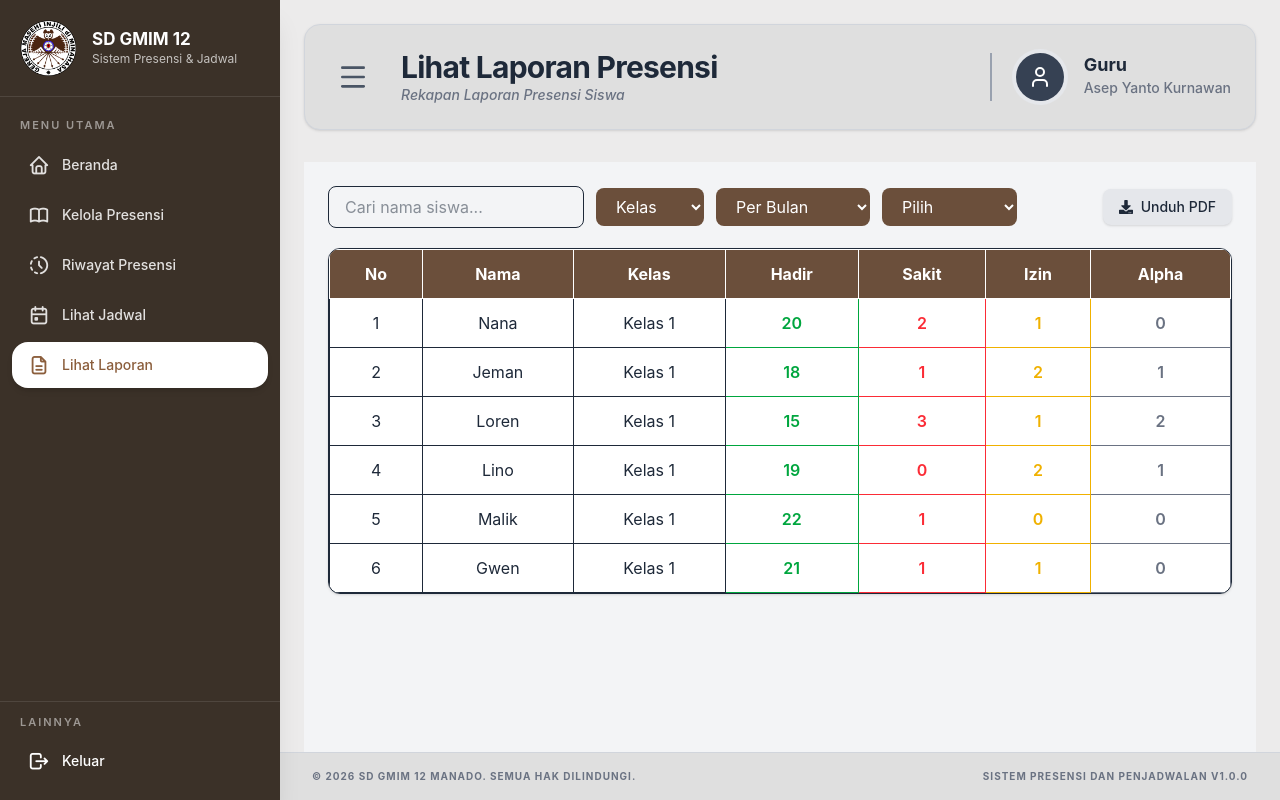
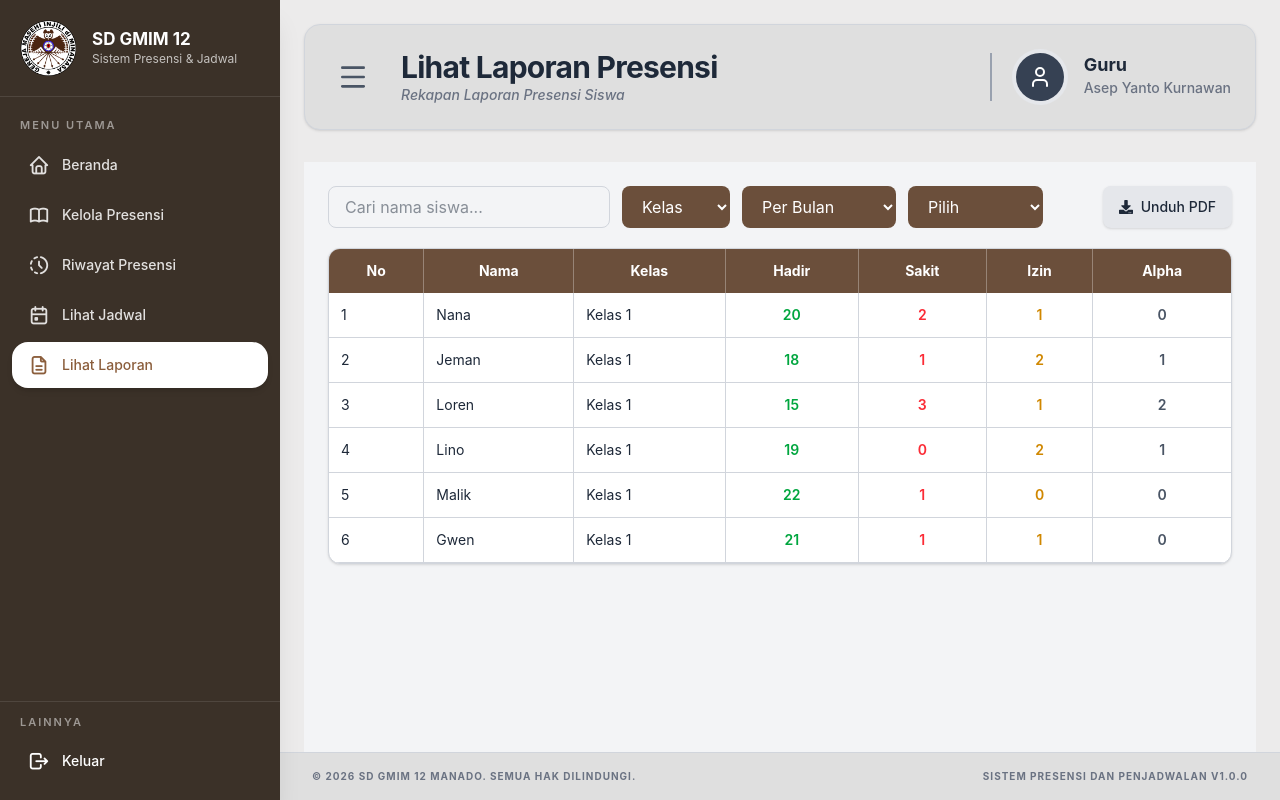
Before and after one commit to Dhoo365/Sistem-presensi-dan-pengelolaan-jadwal-pembelajaran-dan-ujian-berbasis-web, a React (Vite) app: page /guru/laporan in a window 1280 px wide. Built offline with nearby package versions, Linux system fonts and the light colour scheme.

Commit message:
revisi halaman LaporanGuru di tabel

```diff
--- a/src/pages/guru/LaporanGuru.jsx
+++ b/src/pages/guru/LaporanGuru.jsx
@@ -1,7 +1,7 @@
 import { useState } from "react";
 import { FaDownload } from "react-icons/fa";
 
-const KelolaPresensi = () => {
+const LaporanPresensi = () => {
   const [kelas, setKelas] = useState("");
   const [mode, setMode] = useState("bulan");
   const [timeline, setTimeline] = useState("");
@@ -14,6 +14,7 @@ const KelolaPresensi = () => {
     { nama: "Lino", kelas: "Kelas 1", hadir: 19, sakit: 0, izin: 2, alpha: 1 },
     { nama: "Malik", kelas: "Kelas 1", hadir: 22, sakit: 1, izin: 0, alpha: 0 },
     { nama: "Gwen", kelas: "Kelas 1", hadir: 21, sakit: 1, izin: 1, alpha: 0 },
+
   ];
 
   const bulanList = [
@@ -23,14 +24,17 @@ const KelolaPresensi = () => {
 
   const semesterList = ["Ganjil", "Genap"];
 
+  const filteredData = data.filter((d) =>
+    d.nama.toLowerCase().includes(search.toLowerCase())
+  );
+
   return (
     <div className="p-6 bg-gray-100 min-h-screen space-y-5">
 
-      {/* FILTER + BUTTON */}
-      <div className="flex flex-wrap justify-between items-center gap-4">
+      {/* ================= FILTER ================= */}
+      <div className="flex justify-between flex-wrap gap-4">
 
-        {/* LEFT */}
-        <div className="flex flex-wrap gap-3 items-center">
+        <div className="flex flex-wrap gap-3">
 
           {/* SEARCH */}
           <input
@@ -38,7 +42,7 @@ const KelolaPresensi = () => {
             placeholder="Cari nama siswa..."
             value={search}
             onChange={(e) => setSearch(e.target.value)}
-            className="px-4 py-2 rounded-lg border w-64 focus:outline-none focus:ring-2 focus:ring-[#6B4F3B]"
+            className="px-4 py-2 rounded-lg border border-gray-300 focus:outline-none focus:ring-2 focus:ring-[#6B4F3B]"
           />
 
           {/* KELAS */}
@@ -82,7 +86,7 @@ const KelolaPresensi = () => {
 
         </div>
 
-        {/* RIGHT BUTTON */}
+        {/* BUTTON */}
         <button className="flex items-center gap-2 bg-gray-200 hover:bg-gray-300 px-4 py-2 rounded-lg shadow-sm text-sm font-medium transition">
           <FaDownload />
           Unduh PDF
@@ -90,56 +94,59 @@ const KelolaPresensi = () => {
 
       </div>
 
-      {/* TABLE */}
-      <div className="bg-white rounded-xl shadow border overflow-hidden">
+      {/* ================= TABLE ================= */}
+      <div className="bg-white rounded-xl border border-gray-300 overflow-hidden shadow">
 
         <div className="max-h-[420px] overflow-y-auto">
 
-          <table className="w-full border-collapse">
+          <table className="w-full text-sm border-separate border-spacing-0">
 
             {/* HEADER */}
             <thead className="bg-[#6B4F3B] text-white sticky top-0 z-10">
               <tr>
-                <th className="p-3 border">No</th>
-                <th className="p-3 border">Nama</th>
-                <th className="p-3 border">Kelas</th>
-                <th className="p-3 border">Hadir</th>
-                <th className="p-3 border">Sakit</th>
-                <th className="p-3 border">Izin</th>
-                <th className="p-3 border">Alpha</th>
+                <th className="p-3 border-r border-white/30">No</th>
+                <th className="p-3 border-r border-white/30">Nama</th>
+                <th className="p-3 border-r border-white/30">Kelas</th>
+                <th className="p-3 border-r border-white/30 text-center">Hadir</th>
+                <th className="p-3 border-r border-white/30 text-center">Sakit</th>
+                <th className="p-3 border-r border-white/30 text-center">Izin</th>
+                <th className="p-3 text-center">Alpha</th>
               </tr>
             </thead>
 
             {/* BODY */}
             <tbody>
-              {data
-                .filter((d) =>
-                  d.nama.toLowerCase().includes(search.toLowerCase())
-                )
-                .map((d, i) => (
-                  <tr
-                    key={i}
-                    className="text-center hover:bg-gray-50 transition"
-                  >
-                    <td className="p-3 border">{i + 1}</td>
-                    <td className="p-3 border">{d.nama}</td>
-                    <td className="p-3 border">{d.kelas}</td>
+              {filteredData.map((item, index) => (
+                <tr key={index} className="hover:bg-gray-50 transition">
 
-                    <td className="p-3 border text-green-600 font-semibold">
-                      {d.hadir}
+                  <td className="p-3 border-r border-b border-gray-300">
+                    {index + 1}
                   </td>
 
-                    <td className="p-3 border text-red-500 font-semibold">
-                      {d.sakit}
+                  <td className="p-3 border-r border-b border-gray-300">
+                    {item.nama}
                   </td>
 
-                    <td className="p-3 border text-yellow-500 font-semibold">
-                      {d.izin}
+                  <td className="p-3 border-r border-b border-gray-300">
+                    {item.kelas}
                   </td>
 
-                    <td className="p-3 border text-gray-500 font-semibold">
-                      {d.alpha}
+                  <td className="p-3 border-r border-b border-gray-300 text-center text-green-600 font-semibold">
+                    {item.hadir}
                   </td>
+
+                  <td className="p-3 border-r border-b border-gray-300 text-center text-red-500 font-semibold">
+                    {item.sakit}
+                  </td>
+
+                  <td className="p-3 border-r border-b border-gray-300 text-center text-yellow-600 font-semibold">
+                    {item.izin}
+                  </td>
+
+                  <td className="p-3 border-b border-gray-300 text-center text-gray-600 font-semibold">
+                    {item.alpha}
+                  </td>
+
                 </tr>
               ))}
             </tbody>
@@ -153,4 +160,4 @@ const KelolaPresensi = () => {
   );
 };
 
-export default KelolaPresensi;
+export default LaporanPresensi;
```
Lines whose indentation alone changed are shown as unchanged.
